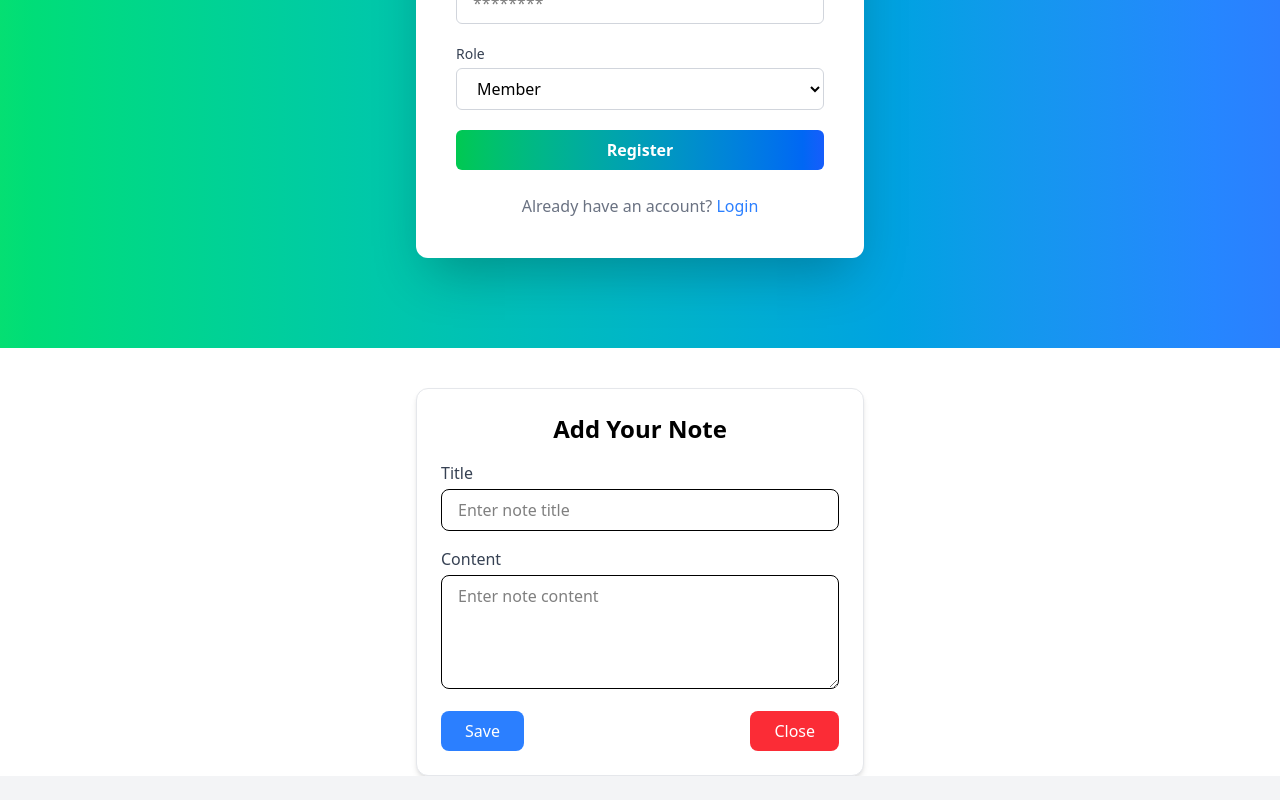
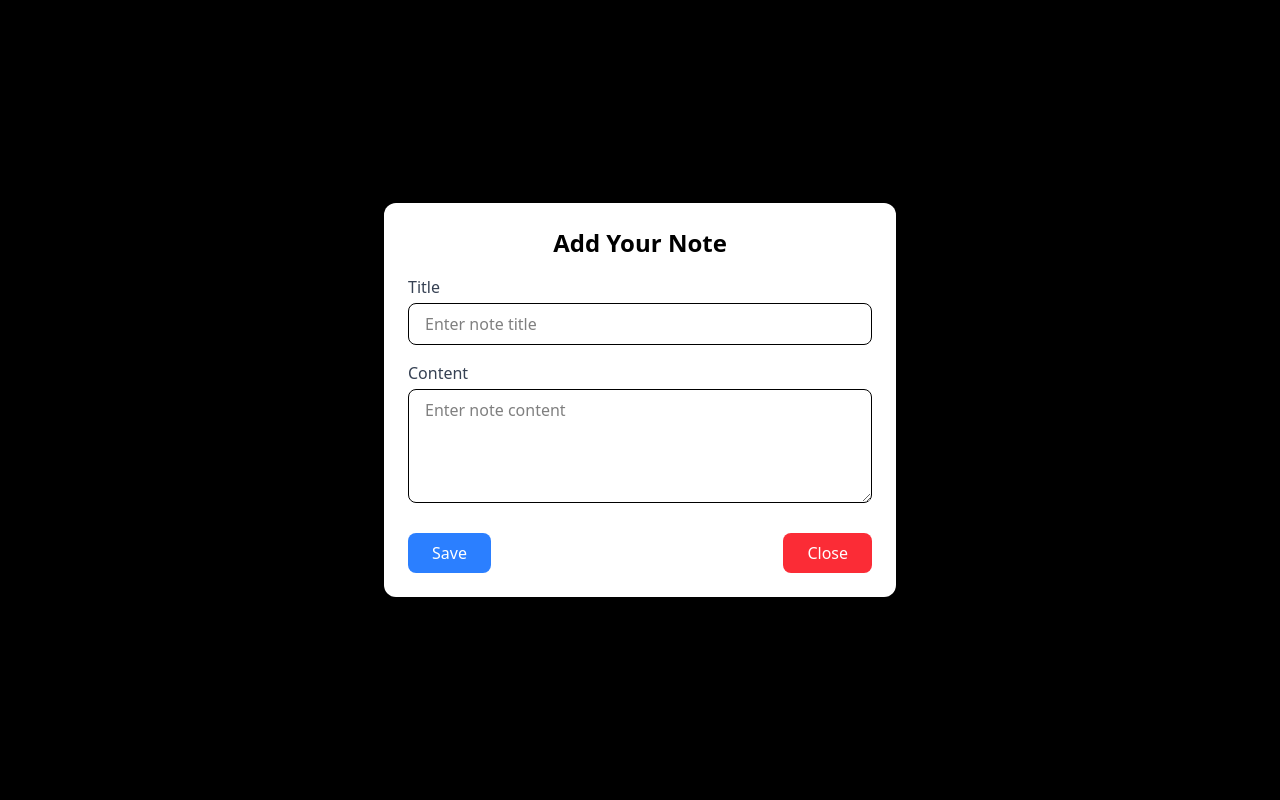
Before and after one commit to ravitharun/SaaS-Notes-App, a React (Vite) app in the folder ui/: page / in a window 1280 px wide. Both pictures are taken after a click on the button "+ Add Note". Shown: the part 1252-2052 px from the top of the page. Built offline with nearby package versions, Linux system fonts and the light colour scheme.

Commit message:
added the new form to make the notes

```diff
--- a/ui/src/Components/Pages/Note.jsx
+++ b/ui/src/Components/Pages/Note.jsx
@@ -2,22 +2,27 @@ import React, { useState } from "react";
 
 function Note() {
   const sampleNotes = [
-    { id: 1, title: "MeetingMeeting Notes", content: "Discuss project milestones and deadlines." },
-    // { id: 2, title: "Shopping List", content: "Milk, Bread, Eggs, Fruits." },
-    // { id: 3, title: "Ideas", content: "Build a new SaaS project for note taking." },
+    {
+      id: 1,
+      title: "Meeting Notes",
+      content: "Discuss project milestones and deadlines.",
+    },
   ];
 
   const [open, setOpen] = useState(false);
 
   return (
     <>
-      {/* Add Note Form */}
+      {/* Popup Add Note Form */}
       {open && (
-        <div className="max-w-md mx-auto mt-10 p-6 bg-white rounded-xl shadow-md border border-gray-200 font-sans space-y-4">
+        <div className="fixed inset-0 bg-black bg-opacity-50 flex items-center justify-center z-50">
+          <div className="w-full max-w-lg bg-white rounded-xl shadow-lg p-6 font-sans relative">
             <h2 className="text-2xl font-semibold mb-4 text-center">Add Your Note</h2>
 
-          <div>
-            <label className="block text-gray-700 mb-1" htmlFor="title">Title</label>
+            <div className="mb-4">
+              <label className="block text-gray-700 mb-1" htmlFor="title">
+                Title
+              </label>
               <input
                 type="text"
                 id="title"
@@ -26,8 +31,10 @@ function Note() {
               />
             </div>
 
-          <div>
-            <label className="block text-gray-700 mb-1" htmlFor="content">Content</label>
+            <div className="mb-4">
+              <label className="block text-gray-700 mb-1" htmlFor="content">
+                Content
+              </label>
               <textarea
                 id="content"
                 rows="4"
@@ -36,7 +43,7 @@ function Note() {
               ></textarea>
             </div>
 
-          <div className="flex justify-between">
+            <div className="flex justify-between mt-6">
               <button
                 type="submit"
                 className="px-6 py-2 bg-blue-500 text-white rounded-lg hover:bg-blue-600 transition"
@@ -50,6 +57,7 @@ function Note() {
               >
                 Close
               </button>
+            </div>
           </div>
         </div>
       )}
@@ -73,7 +81,9 @@ function Note() {
                 key={note.id}
                 className="bg-white p-5 rounded-xl shadow-md hover:shadow-lg transition"
               >
-                <h2 className="text-xl font-semibold text-gray-700 mb-2">{note.title}</h2>
+                <h2 className="text-xl font-semibold text-gray-700 mb-2">
+                  {note.title}
+                </h2>
                 <p className="text-gray-600">{note.content}</p>
                 <div className="mt-4 flex justify-end space-x-2">
                   <button className="text-blue-500 hover:underline">Edit</button>
```
Lines whose indentation alone changed are shown as unchanged.
